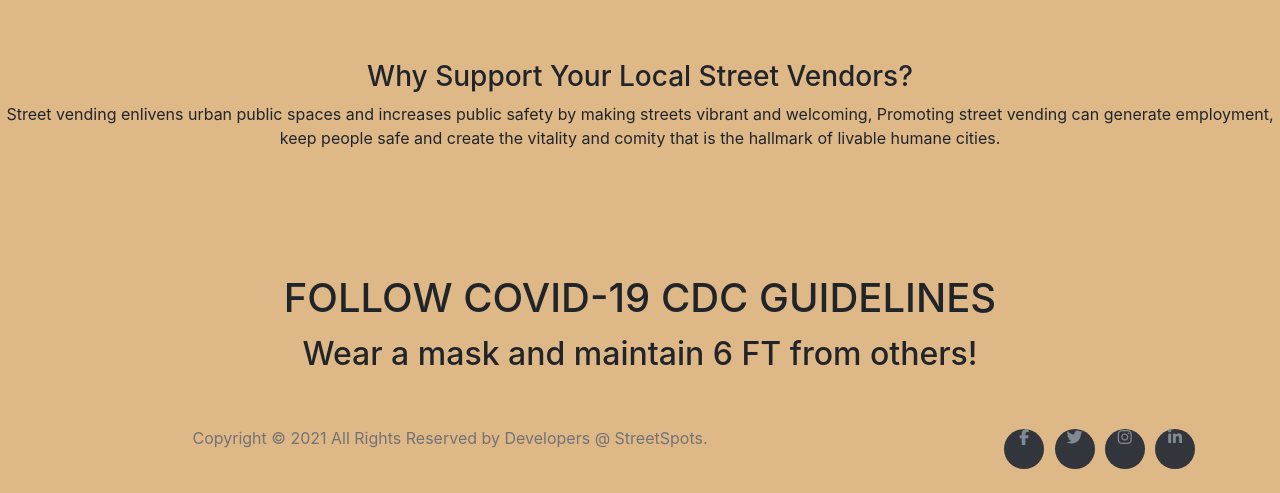
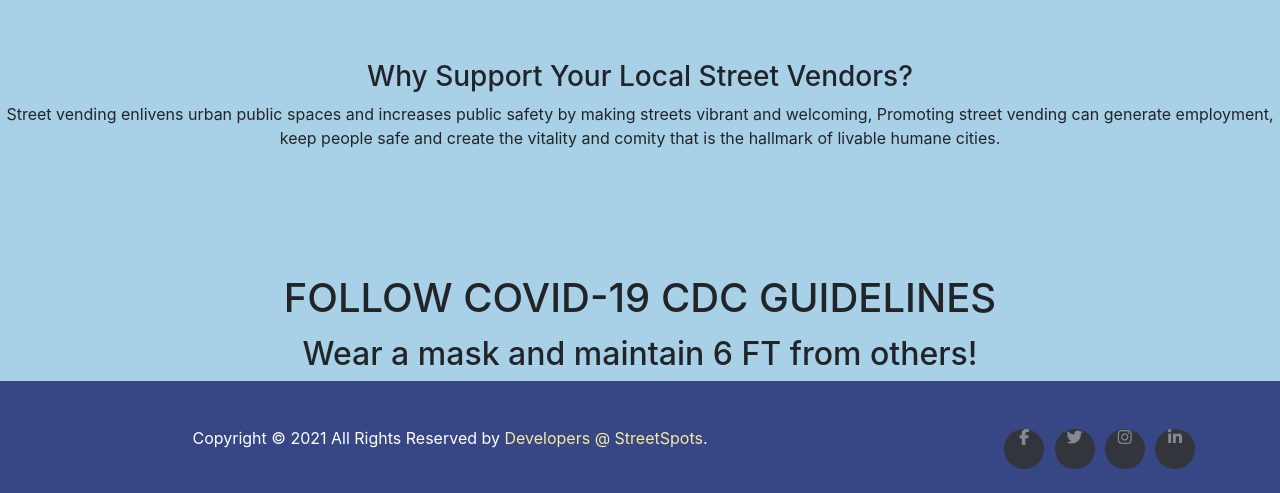
Before and after one commit to aditya-5/StreetSpots, a PHP site: page / in a window 1280 px wide. Shown: the part 636-1129 px from the top of the page. Run offline with PHP 8.4, Linux system fonts and the light colour scheme; some libraries are stand-ins or nearby versions.

Commit message:
Changed and added colour coding

```diff
--- a/assets/style.css
+++ b/assets/style.css
@@ -1,3 +1,14 @@
+/* ********************************
+
+Colour Coding
+
+Navbar - #F76C6C
+Background - #A8D0E6
+Footer - #f8e9a1
+Footer links hover - #F76C6C
+
+******************************** */
+
 
 html{
     scroll-behavior:smooth;
@@ -11,7 +22,7 @@ html{
   body {
     padding: 0;
     margin: 0;
-    background-color: burlywood;
+    background-color: #A8D0E6;
     margin:0;
   }
 
@@ -20,10 +31,14 @@ html{
     position: relative;
     justify-content: space-between;
     align-items: center;
-    background-color: black;
+    background-color: #F76C6C;
     color: white;
 }
 
+
+.navbar a{
+  color:white
+}
 .brand-title {
     font-size: 1.5rem;
     margin: .5rem;
@@ -120,7 +135,7 @@ a{
     text-decoration: none;
 }
 .mainHeader{
-    background-color: burlywood;
+    background-color: #A8D0E6;
     height: 250px;
     text-align: center;
     margin-bottom:20px;
@@ -139,7 +154,7 @@ p{
 
 
 .cardElement{
-    background-color:  burlywood;
+    background-color:  #A8D0E6;
     width: 500px;
     margin:auto;
 
@@ -147,11 +162,11 @@ p{
 
 .site-footer
 {
-  background-color: burlywood;
+  background-color: #374785;
   padding:45px 0 20px;
   font-size:15px;
   line-height:24px;
-  color:#737373;
+  color: white;
 }
 .site-footer hr
 {
@@ -172,11 +187,12 @@ p{
 }
 .site-footer a
 {
-  color:#737373;
+  color: #f8e9a1;
 }
+
 .site-footer a:hover
 {
-  color:#3366cc;
+  color:#f76c6c;
   text-decoration:none;
 }
 .footer-links
--- a/header.php
+++ b/header.php
@@ -15,7 +15,7 @@ if(isset($_SESSION['loggedin'])){
    <link rel="stylesheet" href="https://stackpath.bootstrapcdn.com/bootstrap/4.5.2/css/bootstrap.min.css" integrity="sha384-JcKb8q3iqJ61gNV9KGb8thSsNjpSL0n8PARn9HuZOnIxN0hoP+VmmDGMN5t9UJ0Z" crossorigin="anonymous">
    <script src="https://kit.fontawesome.com/c4b713ed09.js" crossorigin="anonymous"></script>
    <script src="./assets/script.js" defer></script>
-   <link rel="stylesheet" href="./assets/style.css"/>
+   <link rel="stylesheet" href="./assets/style.css">
  </head>
 
 <nav class="navbar navbar-expand-lg ">
```
